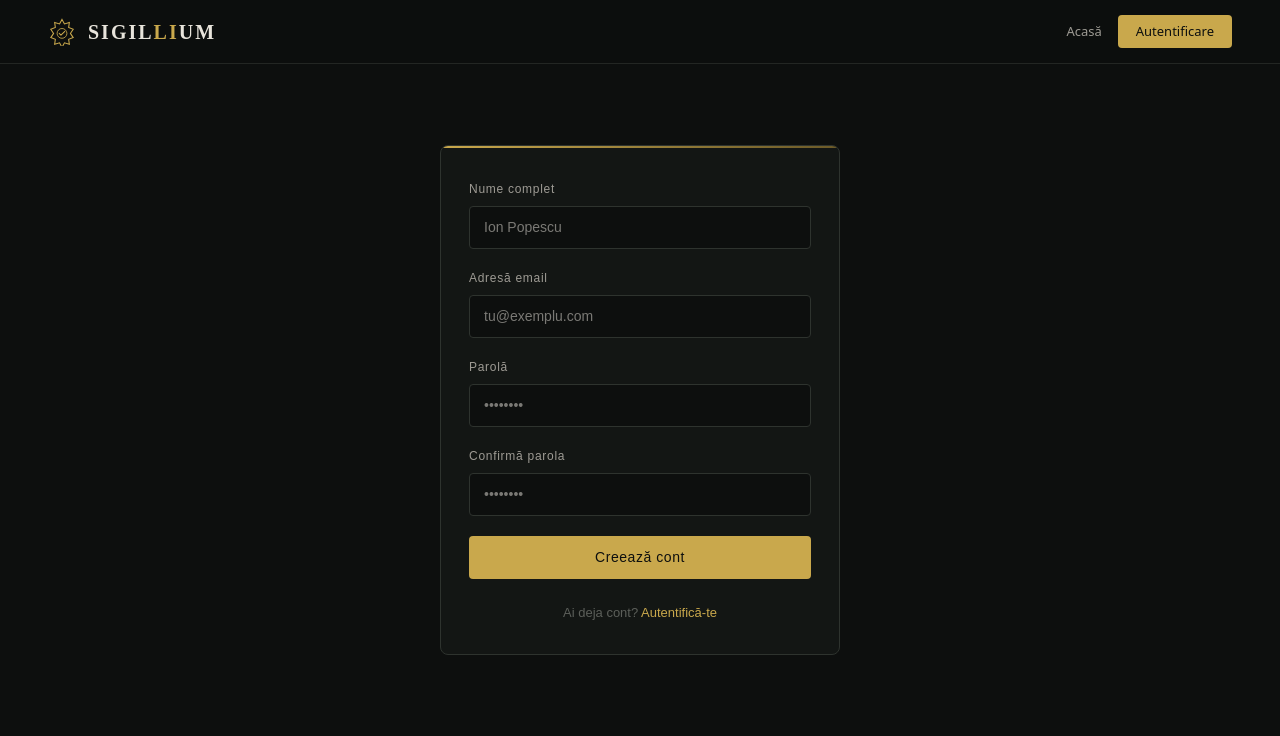
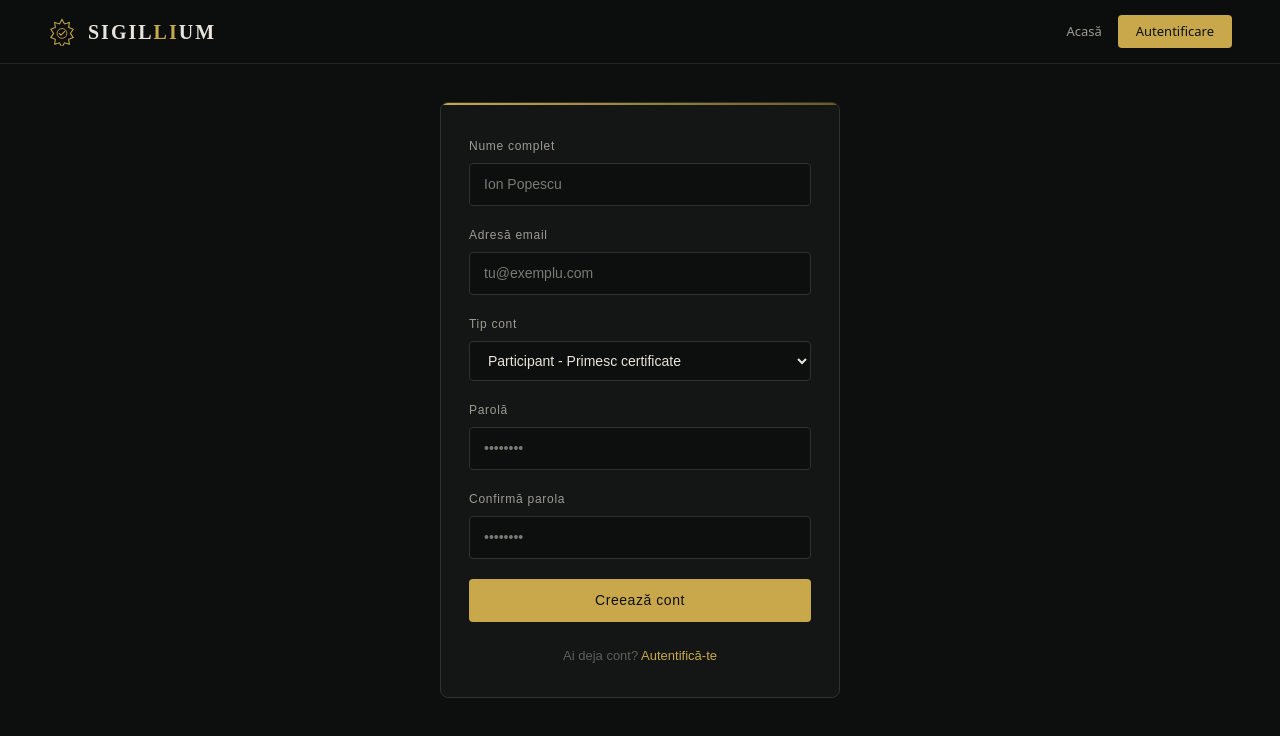
Before and after one commit to raresmiroiu/web, a Next.js app: page /register in a window 1280 px wide. Shown: the top 736 px of the page. Built offline with nearby package versions, Linux system fonts and the light colour scheme; no server answers.

Commit message:
register options frontned

```diff
--- a/app/(auth)/register/page.tsx
+++ b/app/(auth)/register/page.tsx
@@ -70,6 +70,19 @@ const Page = () => {
                 </div>
 
                 <div style={{ marginBottom: 20 }}>
+                  <label htmlFor="role" style={labelStyle}>Tip cont</label>
+                  <select
+                    id="role" name="role"
+                    required style={inputStyle}
+                    onFocus={e => e.target.style.borderColor = "#c9a84c"}
+                    onBlur={e => e.target.style.borderColor = "#2e332e"}
+                  >
+                    <option value="PARTICIPANT">Participant - Primesc certificate</option>
+                    <option value="ORG_OWNER">Organizație - Emit certificate</option>
+                  </select>
+                </div>
+
+                <div style={{ marginBottom: 20 }}>
                   <label htmlFor="password" style={labelStyle}>Parolă</label>
                   <input
                     id="password" name="password" type="password"
--- a/libs/register-action.ts
+++ b/libs/register-action.ts
@@ -11,6 +11,9 @@ export async function RegisterAction(formData: FormData) {
     const email = (formData.get("email") as string)?.trim().toLowerCase()
     const password = formData.get("password") as string
     const confirm = formData.get("confirm") as string
+    const role = formData.get("role") as string
+    const validRoles = ["PARTICIPANT", "ORG_OWNER"]
+    const finalRole = validRoles.includes(role) ? role : "PARTICIPANT"
 
     // Validare basic
     if (!name || !email || !password) {
@@ -44,8 +47,8 @@ export async function RegisterAction(formData: FormData) {
         const hashedPassword = await hash(password, 10)
 
         await pool.query(
-            "INSERT INTO users (name, email, password, role) VALUES ($1, $2, $3, 'PARTICIPANT')",
-            [name, email, hashedPassword]
+            "INSERT INTO users (name, email, password, role) VALUES ($1, $2, $3, $4)",
+            [name, email, hashedPassword, finalRole]
         )
         shouldRedirect = true
     } catch (error) {
@@ -53,7 +56,7 @@ export async function RegisterAction(formData: FormData) {
         return { success: false, message: "Eroare server. Încearcă din nou." }
     }
 
-    if(shouldRedirect){
+    if (shouldRedirect) {
         redirect("/login")
     }
 }
```
